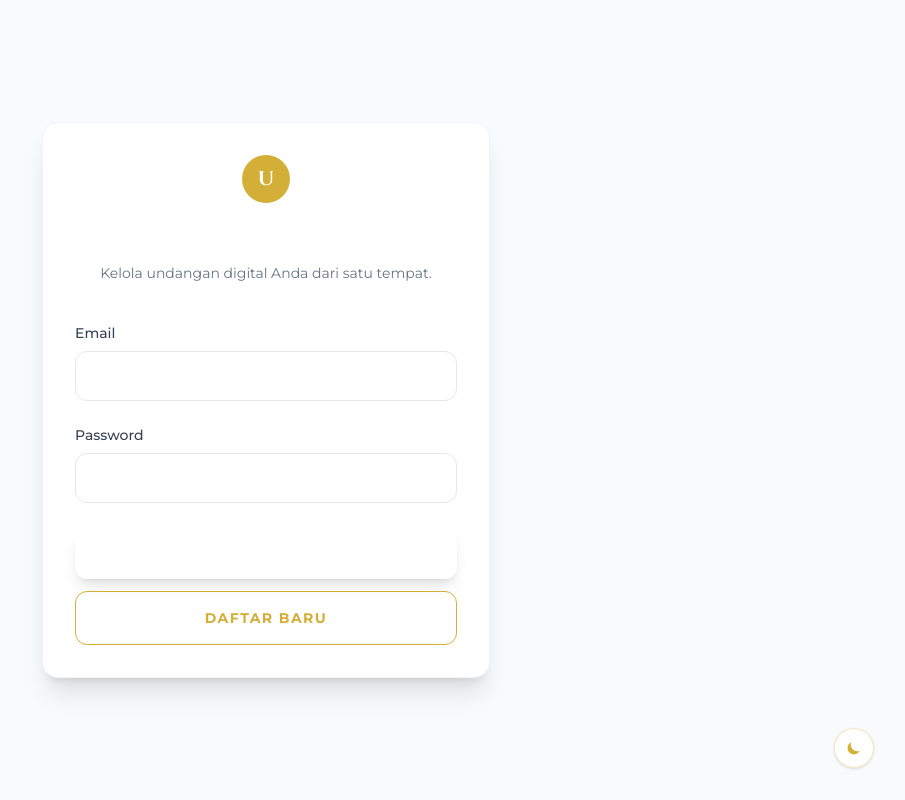
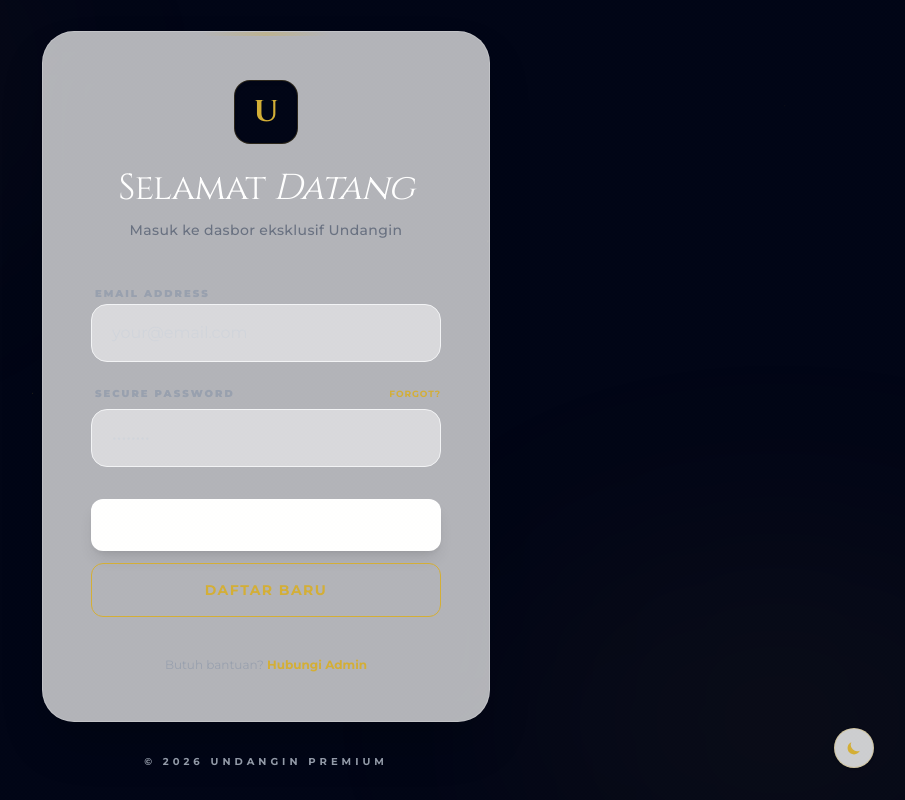
Before and after one commit to Adijoypro/undangin, a Next.js app: page /login in a window 1280 px wide. Shown: the whole page, without its empty margins (374-1279 px from the left). Built offline with nearby package versions, Linux system fonts and the light colour scheme.

Commit message:
design: redesign login page with luxury glassmorphism and dark mode support

```diff
--- a/src/app/login/page.tsx
+++ b/src/app/login/page.tsx
@@ -1,50 +1,126 @@
+"use client";
+
 import Link from "next/link";
-import { login, signup } from "./actions";
+import { useSearchParams } from "next/navigation";
 import LoginButtons from "./LoginButtons";
+import { motion } from "framer-motion";
 
-export default async function LoginPage({ searchParams }: { searchParams: Promise<{ message?: string }> }) {
-  const { message } = await searchParams;
+export default function LoginPage() {
+  const searchParams = useSearchParams();
+  const message = searchParams.get("message");
+
   return (
-    <div className="min-h-screen flex items-center justify-center bg-gray-50 px-4">
-      <div className="max-w-md w-full bg-white p-8 rounded-2xl shadow-xl border border-gray-100">
+    <div className="min-h-screen flex items-center justify-center relative overflow-hidden bg-wedding-base dark:bg-slate-950 px-4">
+      {/* LUXURY BACKGROUND ELEMENTS */}
+      <div className="absolute inset-0 pointer-events-none">
+        <div className="absolute top-[-10%] left-[-10%] w-[40%] h-[40%] bg-wedding-gold/5 blur-[120px] rounded-full"></div>
+        <div className="absolute bottom-[-10%] right-[-10%] w-[40%] h-[40%] bg-wedding-gold/5 blur-[120px] rounded-full"></div>
+        <div className="paper-texture"></div>
+        <div className="dust-container">
+          {[...Array(20)].map((_, i) => (
+            <div
+              key={i}
+              className="dust"
+              style={{
+                left: `${Math.random() * 100}%`,
+                top: `${Math.random() * 100}%`,
+                animationDelay: `${Math.random() * 5}s`,
+                width: `${Math.random() * 3 + 1}px`,
+                height: `${Math.random() * 3 + 1}px`
+              }}
+            />
+          ))}
+        </div>
+      </div>
+
+      <motion.div
+        initial={{ opacity: 0, y: 20 }}
+        animate={{ opacity: 1, y: 0 }}
+        transition={{ duration: 0.8, ease: "easeOut" }}
+        className="max-w-md w-full relative z-10"
+      >
+        <div className="bg-white/70 dark:bg-slate-900/70 backdrop-blur-2xl p-8 md:p-12 rounded-[2rem] shadow-2xl border border-white/20 dark:border-white/5 relative overflow-hidden">
+
+          {/* TOP ORNAMENT */}
+          <div className="absolute top-0 left-1/2 -translate-x-1/2 w-32 h-1 bg-gradient-to-r from-transparent via-wedding-gold/30 to-transparent"></div>
+
           <div className="text-center mb-10">
-          <div className="w-12 h-12 bg-wedding-gold rounded-full flex items-center justify-center text-white font-bold font-serif mx-auto mb-4 text-xl">U</div>
-          <h1 className="font-serif text-3xl text-wedding-text mb-2">Masuk ke Dasbor</h1>
-          <p className="text-gray-500 text-sm">Kelola undangan digital Anda dari satu tempat.</p>
+            <Link href="/" className="inline-block mb-6 group">
+              <div className="w-16 h-16 bg-wedding-base dark:bg-slate-800 rounded-2xl shadow-inner border border-wedding-gold/20 flex items-center justify-center text-wedding-gold font-serif text-3xl font-bold group-hover:scale-110 transition-transform duration-500">
+                U
+              </div>
+            </Link>
+            <h1 className="font-serif text-4xl text-wedding-text dark:text-white mb-3 tracking-tight">
+              Selamat <span className="italic font-normal">Datang</span>
+            </h1>
+            <p className="text-gray-500 dark:text-gray-400 text-sm font-medium tracking-wide">
+              Masuk ke dasbor eksklusif Undangin
+            </p>
           </div>
 
           {message && (
-          <div className="mb-6 p-4 bg-red-50 border border-red-100 text-red-600 text-xs rounded-xl text-center font-bold">
+            <motion.div
+              initial={{ opacity: 0, x: -10 }}
+              animate={{ opacity: 1, x: 0 }}
+              className="mb-8 p-4 bg-red-50/50 dark:bg-red-500/10 border border-red-100 dark:border-red-500/20 text-red-600 dark:text-red-400 text-xs rounded-2xl text-center font-bold"
+            >
               {message === "Could not authenticate user" ? "Email atau password salah." : message}
-          </div>
+            </motion.div>
           )}
 
           <form className="space-y-6">
-          <div>
-            <label className="block text-sm font-medium text-gray-700 mb-2">Email</label>
+            <div className="space-y-2">
+              <label className="text-[10px] font-black uppercase tracking-[0.2em] text-gray-400 dark:text-gray-500 ml-1">
+                Email Address
+              </label>
+              <div className="relative group">
                 <input
                   name="email"
                   type="email"
-              placeholder="nama@email.com"
-              className="w-full px-4 py-3 rounded-xl border border-gray-200 focus:border-wedding-gold focus:ring-2 focus:ring-wedding-gold/20 outline-none transition-all"
+                  placeholder="your@email.com"
+                  className="w-full bg-white/50 dark:bg-slate-800/50 px-5 py-4 rounded-2xl border border-gray-100 dark:border-white/5 focus:border-wedding-gold dark:focus:border-wedding-gold focus:ring-4 focus:ring-wedding-gold/10 outline-none transition-all duration-300 dark:text-white placeholder:text-gray-300 dark:placeholder:text-gray-600"
                   required
                 />
               </div>
-          <div>
-            <label className="block text-sm font-medium text-gray-700 mb-2">Password</label>
+            </div>
+
+            <div className="space-y-2">
+              <div className="flex justify-between items-center ml-1">
+                <label className="text-[10px] font-black uppercase tracking-[0.2em] text-gray-400 dark:text-gray-500">
+                  Secure Password
+                </label>
+                <Link href="#" className="text-[9px] font-bold text-wedding-gold uppercase tracking-widest hover:underline">
+                  Forgot?
+                </Link>
+              </div>
+              <div className="relative group">
                 <input
                   name="password"
                   type="password"
                   placeholder="••••••••"
-              className="w-full px-4 py-3 rounded-xl border border-gray-200 focus:border-wedding-gold focus:ring-2 focus:ring-wedding-gold/20 outline-none transition-all"
+                  className="w-full bg-white/50 dark:bg-slate-800/50 px-5 py-4 rounded-2xl border border-gray-100 dark:border-white/5 focus:border-wedding-gold dark:focus:border-wedding-gold focus:ring-4 focus:ring-wedding-gold/10 outline-none transition-all duration-300 dark:text-white placeholder:text-gray-300 dark:placeholder:text-gray-600"
                   required
                 />
               </div>
+            </div>
 
+            <div className="pt-2">
               <LoginButtons />
+            </div>
           </form>
 
+          <div className="mt-10 text-center">
+            <p className="text-xs text-gray-400 dark:text-gray-500">
+              Butuh bantuan? <Link href="https://wa.me/628123456789" className="text-wedding-gold font-bold hover:underline">Hubungi Admin</Link>
+            </p>
           </div>
+        </div>
+
+        {/* BOTTOM DECORATION */}
+        <p className="text-center mt-8 text-[10px] text-gray-400 dark:text-gray-600 font-bold uppercase tracking-[0.4em]">
+          &copy; 2026 Undangin Premium
+        </p>
+      </motion.div>
     </div>
   );
 }
```
Lines whose indentation alone changed are shown as unchanged.
